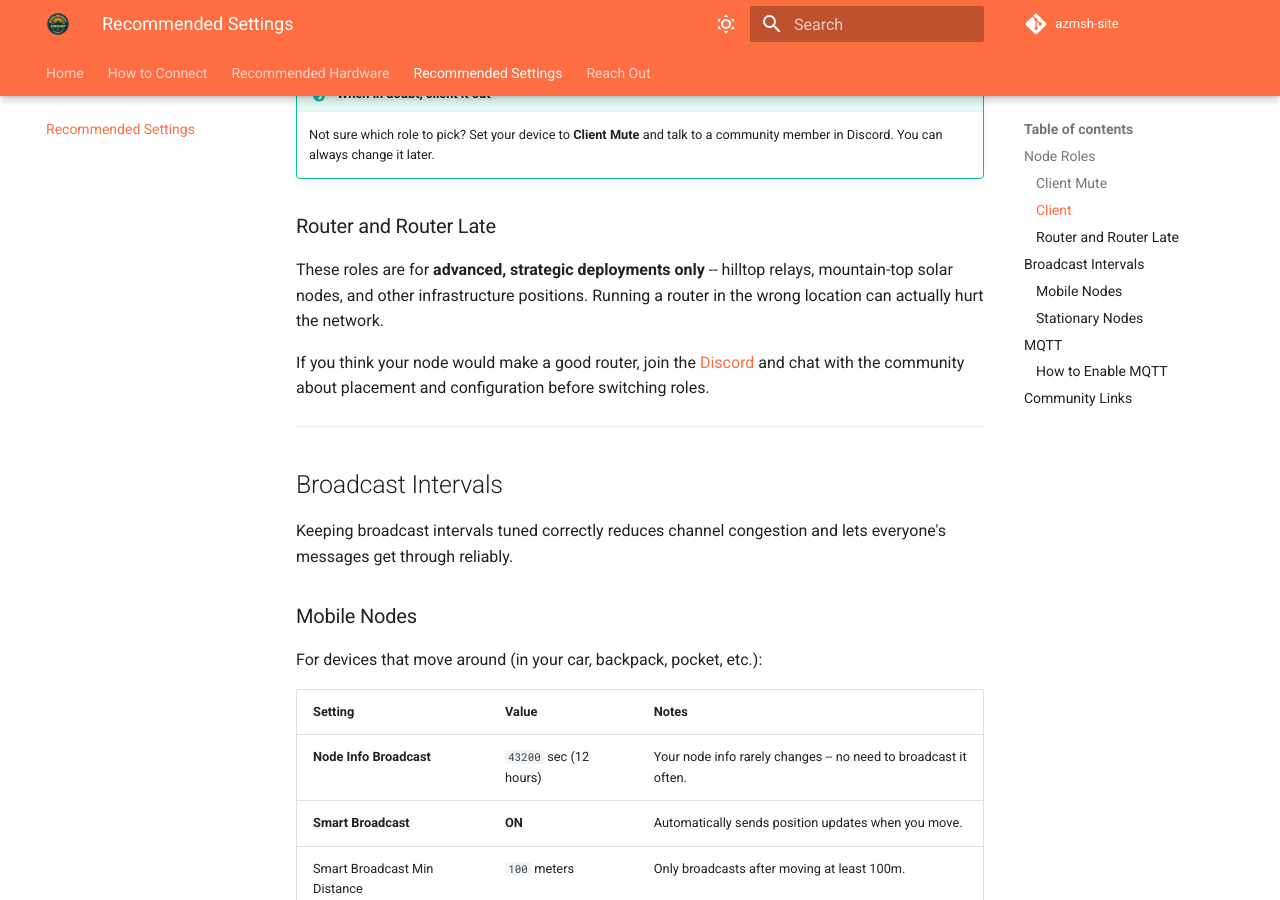
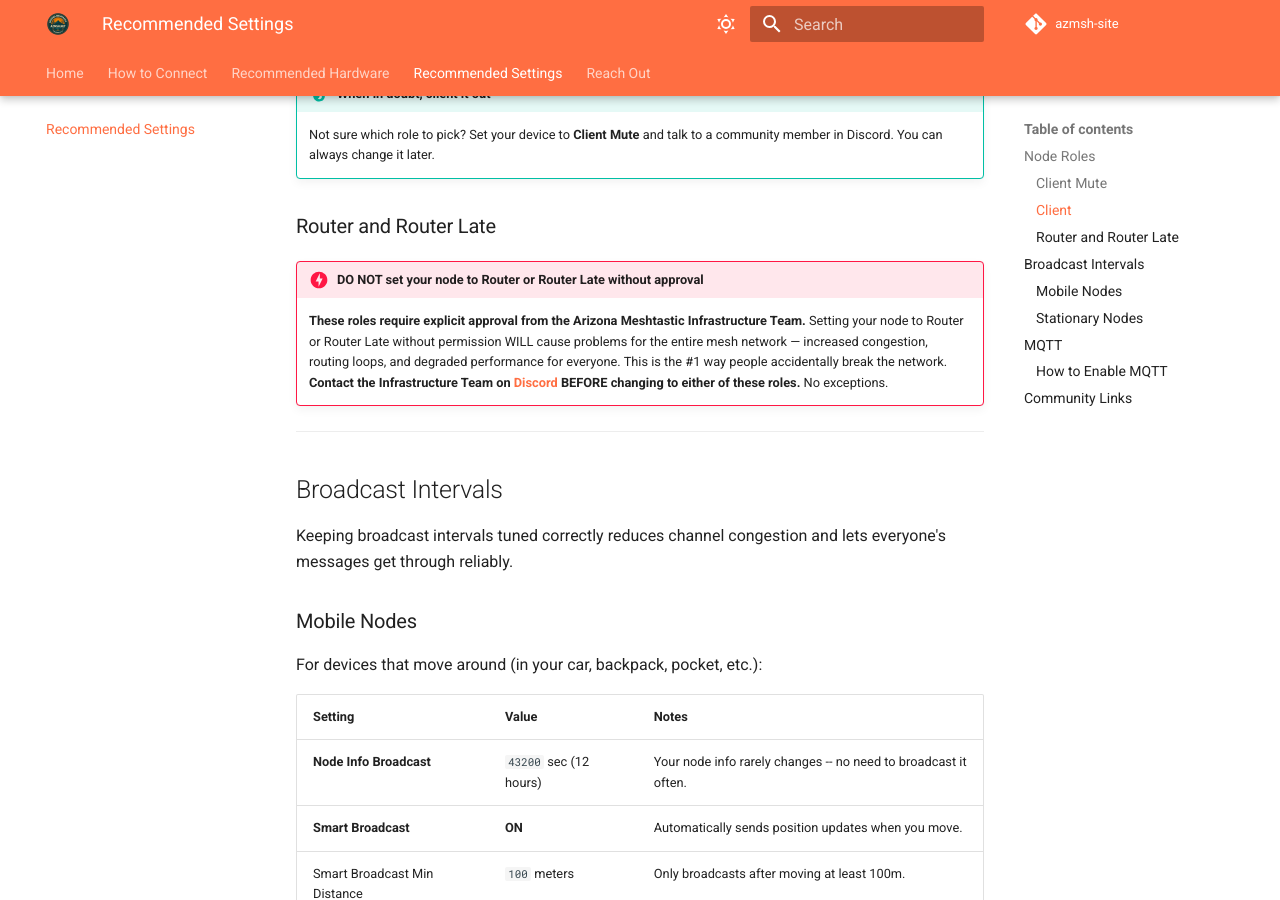
Before and after one commit to ArizonaMeshtasticCommunity/azmsh-site, an MkDocs documentation site: the page built from docs/docs/recommended-settings.md, in a window 1280 px wide and 900 px high, scrolled down 858 px. Built offline with MkDocs 1.6.1 and Material for MkDocs 9.7.7, drawn with Linux system fonts in a browser that asks for light colours; comment, search, counter and statistics services are not loaded.

Commit message:
fix: Router/Router Late requires Infrastructure Team approval — big red warning

```diff
--- a/docs/docs/recommended-settings.md
+++ b/docs/docs/recommended-settings.md
@@ -32,9 +32,8 @@ Client is the standard role. Your node will participate in the mesh by rebroadca
 
 ### Router and Router Late
 
-These roles are for **advanced, strategic deployments only** -- hilltop relays, mountain-top solar nodes, and other infrastructure positions. Running a router in the wrong location can actually hurt the network.
-
-If you think your node would make a good router, join the [Discord](https://discord.gg/HrKtyuFEQk) and chat with the community about placement and configuration before switching roles.
+!!! danger "DO NOT set your node to Router or Router Late without approval"
+    **These roles require explicit approval from the Arizona Meshtastic Infrastructure Team.** Setting your node to Router or Router Late without permission WILL cause problems for the entire mesh network — increased congestion, routing loops, and degraded performance for everyone. This is the #1 way people accidentally break the network. **Contact the Infrastructure Team on [Discord](https://discord.gg/HrKtyuFEQk) BEFORE changing to either of these roles.** No exceptions.
 
 ---
 
```
Also changed, not shown: docs/docs/recommended-hardware.md (+4 -1 lines).
